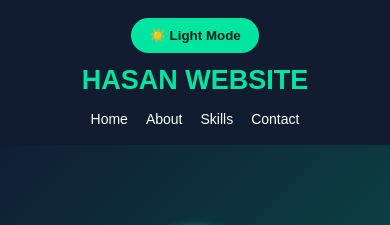
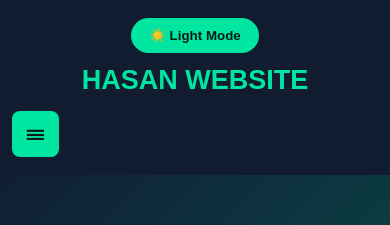
Before and after one commit to mmdhabib2022-beep/hasan-website, a plain HTML site: page index.html in a window 390 px wide. Shown: the top 225 px of the page. Drawn offline with Linux system fonts and the light colour scheme.

Commit message:
Add responsive mobile navigation menu

```diff
--- a/index.html
+++ b/index.html
@@ -359,6 +359,39 @@ body.light-mode .skill {
     background: #ffffff;
     color: #172033;
 }
+.menu-toggle {
+    display: none;
+    background: #00e6a0;
+    color: #061b16;
+    border: none;
+    padding: 8px 14px;
+    font-size: 25px;
+    border-radius: 8px;
+    cursor: pointer;
+}
+
+@media (max-width: 900px) {
+    .menu-toggle {
+        display: block;
+    }
+    header {
+        position: relative;
+    }
+    header nav {
+        display: none;
+        flex-direction: column;
+        width: 100%;
+        padding: 15px;
+        background: #102033;
+    }
+}
+
+@media (max-width: 900px) {
+    header nav.show-menu {
+        display: flex;
+    }
+}
+
 </style>
 </head>
 
@@ -369,6 +402,9 @@ body.light-mode .skill {
     ☀️ Light Mode
 </button>
     <div class="logo">HASAN WEBSITE</div>
+<button class="menu-toggle" id="menuToggle">
+    ☰
+</button>
     <nav>
         <a href="#home">Home</a>
         <a href="#about">About</a>
@@ -450,6 +486,13 @@ themeToggle.addEventListener("click", function() {
         themeToggle.textContent = "☀️ Light Mode";
     }
 });
+const menuToggle = document.getElementById("menuToggle");
+const navMenu = document.querySelector("header nav");
+
+menuToggle.addEventListener("click", function() {
+    navMenu.classList.toggle("show-menu");
+});
+
 </script>
 </body>
 </html>
```
